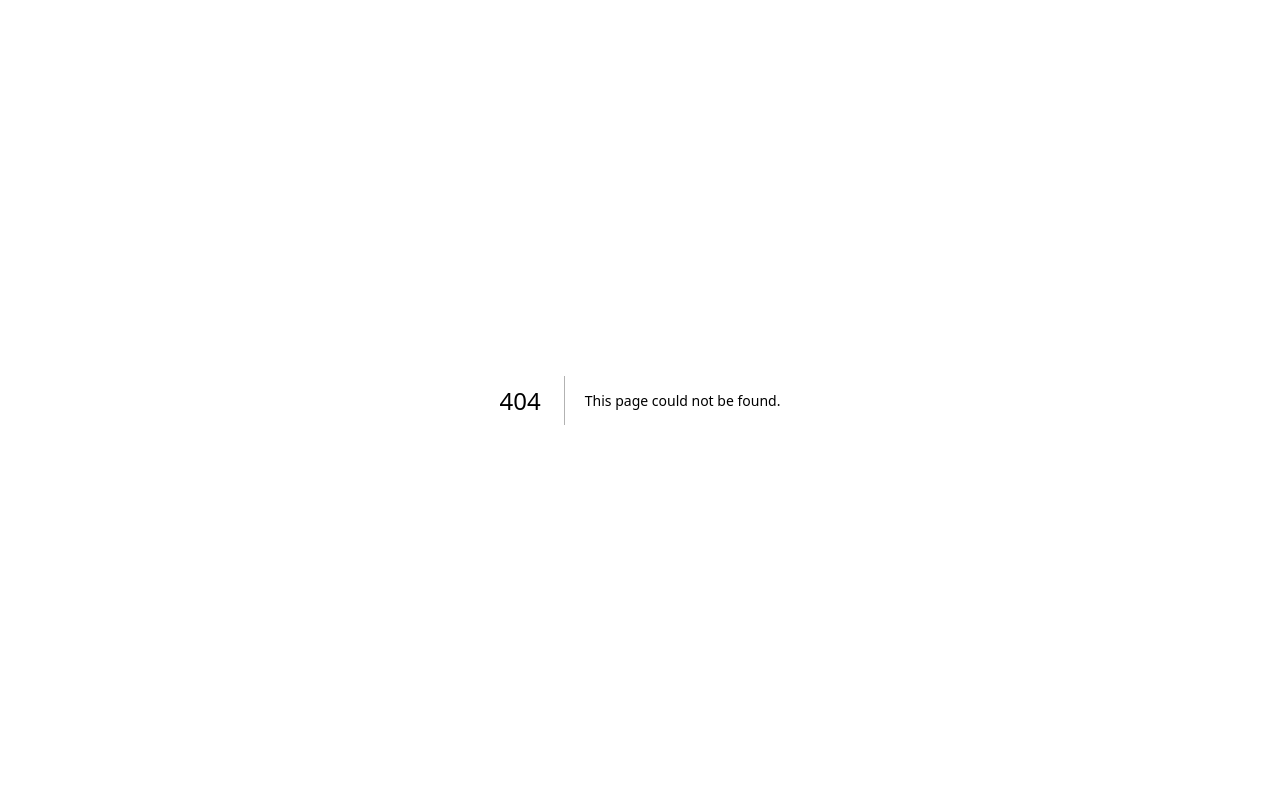
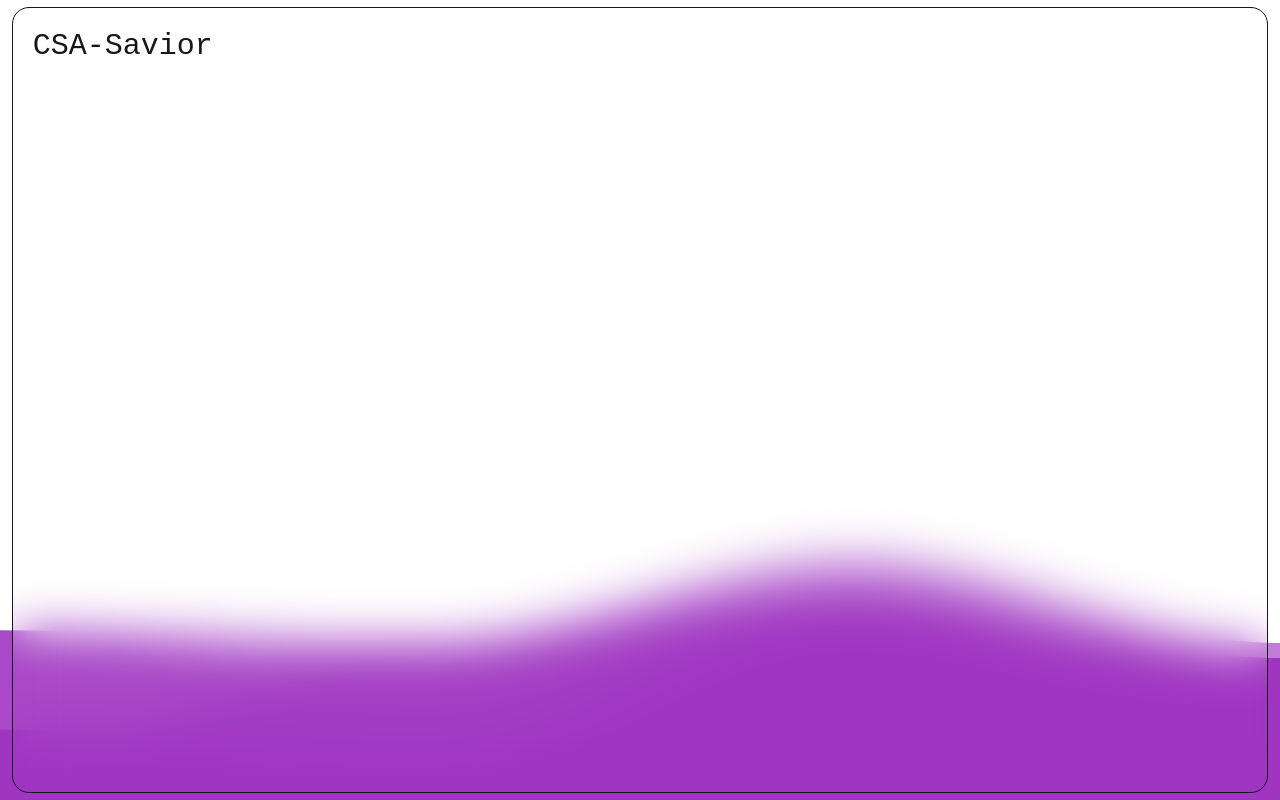
Before and after one commit to Washiil/CSA-Savior, a Next.js app: page /savior in a window 1280 px wide. Before the commit this address had no page. Built offline with nearby package versions, Linux system fonts and the light colour scheme.

Commit message:
Made main page

```diff
--- /dev/null
+++ b/src/app/components/Sidebar.tsx
@@ -0,0 +1,10 @@
+
+const Sidebar = () => {
+  return (
+    <div className="flex">
+
+    </div>
+  );
+};
+
+export default Sidebar;
--- a/src/app/page.tsx
+++ b/src/app/page.tsx
@@ -16,30 +16,31 @@ export default function Home() {
         className="w-screen h-screen absolute left-0 bottom-0 overflow-hidden -z-10"
       />
 
-      <div className="ml-14 transition-all backdrop-blur-xl duration-700 w-[95%] mt-14 text-white rounded-2xl p-8">
+      <div className="mx-14 transition-all backdrop-blur-xl duration-700 w-[95%] my-14 text-white rounded-2xl p-8">
         <h1 className="transition-all duration-500 font-mono text-4xl md:text-6xl font-bold">CSA-Savior</h1>
         <br/>
-        <p className="text-lg">
+
+        <p className="text-lg text-zinc-400">
           Welcome or welcome back. It's the site you know and love just with a brand new web interface!
         </p>
 
         {/* Button Bar*/}
         <div className="flex mt-6 flex-row justify-items-start space-x-4 font-mono">
-          <div className="flex space-x-4">
+          <div className="flex space-x-6">
             <Link href="https://github.com/Washiil/CSA-Savior" className="transition-all duration-700 outline-1 outline outline-black bg-white text-black rounded-2xl text-md py-2 px-4 hover:scale-[115%]">
-              Star
+              Star ⭐
             </Link>
             <Link href="https://washi-dev.vercel.app/projects" className="transition-all duration-700 outline-1 outline outline-black bg-white text-black rounded-2xl text-md py-2 px-4 hover:scale-[115%]">
               Projects
             </Link>
           </div>
         </div>
-      </div>
 
-      <div className="flex mt-10 justify-center font-mono pt-12">
-        <Link href="/" className="mt-3 text-3xl transition-all duration-700 outline-1 outline outline-black bg-white text-black rounded-lg text-md py-2 px-4 hover:scale-[115%]">
+        <div className="flex mt-10 justify-center font-mono font-medium pt-12">
+        <Link href="/savior" className="mt-3 text-2xl md:text-3xl transition-all duration-700 outline-1 outline outline-black bg-white text-black rounded-lg text-md py-2 px-4 hover:scale-[115%]">
           Start Here→
         </Link>
+      </div>
       </div>
     </div>
   );
--- /dev/null
+++ b/src/app/savior/page.tsx
@@ -0,0 +1,32 @@
+import Sidebar from "../components/Sidebar";
+import Wave from "../components/Wave";
+
+export default function Savior() {
+    return (
+        <div className="h-screen w-screen">
+            <Sidebar/>
+            <Wave
+                stretch={3}
+                fill="#a036c2"
+                animationDuration={15}
+                numberOfWaves={4}
+                minHeight={500}
+                maxHeight={3000}
+                className="w-screen h-screen absolute left-0 bottom-0 overflow-hidden -z-10"
+            />
+            {/*<Navbar/>*/}
+
+            <div className="w-full h-full flex justify-center items-center">
+                <div className="w-[98%] h-[98%] backdrop-blur-xl outline-1 outline outline-zinc-600/45a  rounded-2xl">
+                    <div className="h-full">
+                        <div className="col-span-2">
+                            <h1 className="text-3xl font-mono p-5">CSA-Savior</h1>
+                        </div>
+
+                        <div className="w-[1px] bg-white"/>
+                    </div>
+                </div>
+            </div>
+        </div>
+    )
+}
```
